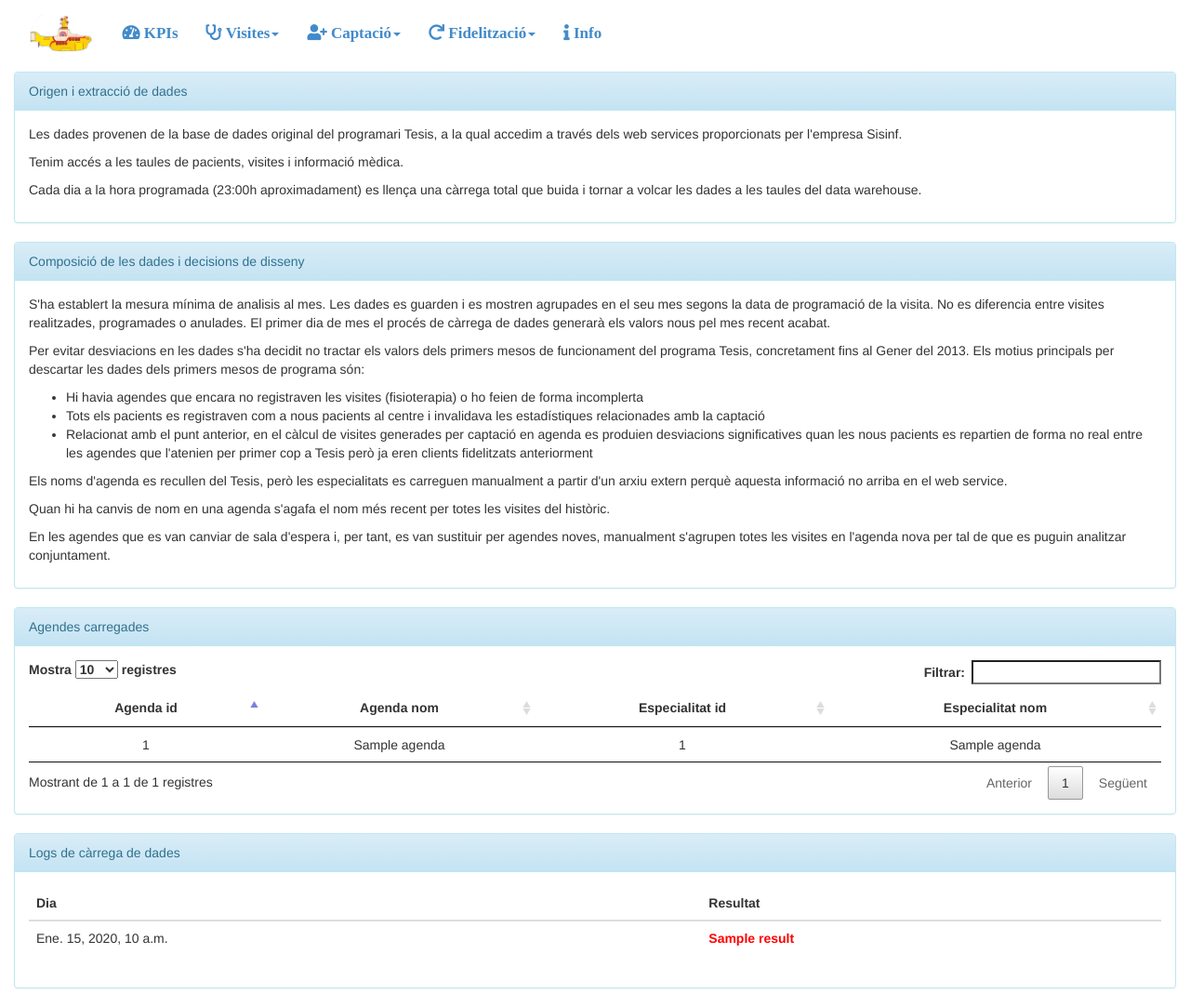
After one commit to fgurri/kpi, a Django app: template nautilus/templates/panelInfo.html in a window 1280 px wide. The commit adds this page. Shown: the whole page at 93% size. Run offline with Django 3.2, Linux system fonts and the light colour scheme; the template is opened without the code that fills it: most values are stand-ins (such as "Sample title", 1, 10 or a date in 2020); some libraries are stand-ins or nearby versions.

Commit message:
new icons. Info tab. added columns to kpi agendas

```diff
--- a/doc/create_tables.sql
+++ b/doc/create_tables.sql
@@ -65,3 +65,9 @@ CREATE TABLE `dm_first_visit` (
   `f_agendesDiferents` int(11) DEFAULT NULL,
   PRIMARY KEY (`f_numHistoria`)
 ) ENGINE=InnoDB DEFAULT CHARSET=utf8;
+
+CREATE TABLE `dm_load_log` (
+  `f_date` timestamp NOT NULL DEFAULT current_timestamp() ON UPDATE current_timestamp(),
+  `f_result` varchar(10) DEFAULT NULL,
+  PRIMARY KEY (`f_date`)
+) ENGINE=InnoDB DEFAULT CHARSET=utf8;
--- a/nautilus/plots.py
+++ b/nautilus/plots.py
@@ -605,7 +605,7 @@ def plot_evolution_new_patients_per_spec(p_id_especiality=None, p_id_agenda=None
                                              password=config.get('DatabaseSection', 'database.password'))
         if connection.is_connected():
             sql = 'SELECT f_month as Mes, CONCAT(LEFT(f_month,4), "-", f_monthname) as MesNom, sum(f_newPatients) as NewPatients from dm2_newpatient_per_month_agenda WHERE '
-            if p_id_especiality is None and p_id_agenda is None:
+            if (p_id_especiality is None or p_id_especiality == '') and p_id_agenda is None:
                 p_id_especiality = 19# medicina general per defecte
             if (p_id_especiality is not None) and p_id_especiality != "":
                 sql = sql + 'f_idEspecialitat=' + str(p_id_especiality) + ' '
--- a/nautilus/static/css/nautilus.css
+++ b/nautilus/static/css/nautilus.css
@@ -12,3 +12,21 @@
    margin-bottom: 0px;
    padding-bottom: 0px;
 }
+.inc_positive {
+    font-weight: bold;
+    color: green;
+}
+
+.inc_negative {
+    font-weight: bold;
+    color: red;
+}
+
+.log_ok {
+    font-weight: bold;
+    color: green;
+}
+.log_error  {
+    font-weight: bold;
+    color: red;
+}
--- a/nautilus/templates/base.html
+++ b/nautilus/templates/base.html
@@ -24,36 +24,37 @@
 
             <!-- Collect the nav links, forms, and other content for toggling -->
               <ul class="nav navbar-nav">
-                <li ><a href="dashboard"><span class="fas fa-chart-area">&nbsp;KPIs</span></a></li>
+                <li ><a href="dashboard"><span class="fas fa-tachometer-alt">&nbsp;KPIs</span></a></li>
                 <li class="dropdown">
-                  <a href="#" class="dropdown-toggle" data-toggle="dropdown" role="button" aria-haspopup="true" aria-expanded="false"><span class="fas fa-chart-area">&nbsp;Visites</span><span class="caret"></span></a>
+                  <a href="#" class="dropdown-toggle" data-toggle="dropdown" role="button" aria-haspopup="true" aria-expanded="false"><span class="fas fa-stethoscope">&nbsp;Visites</span><span class="caret"></span></a>
                   <ul class="dropdown-menu">
-                    <li><a href="pm"><span class="fas fa-chart-area">&nbsp;Evolució</span></a></li>
-                    <li><a href="pepm"><span class="fas fa-chart-area">&nbsp;Evolució per especialitat</span></a></li>
-                    <li><a href="papm"><span class="fas fa-chart-area">&nbsp;Evolució Per agenda</span></a></li>
-                    <li><a href="pcpe"><span class="fas fa-chart-area">&nbsp;Distribució per especialitat en periode sel·leccionat</span></a></li>
+                    <li><a href="pm"><span class="fas fa-chart-line">&nbsp;Evolució</span></a></li>
+                    <li><a href="pepm"><span class="fas fa-chart-line">&nbsp;Evolució per especialitat</span></a></li>
+                    <li><a href="papm"><span class="fas fa-chart-line">&nbsp;Evolució Per agenda</span></a></li>
+                    <li><a href="pcpe"><span class="fas fa-chart-pie">&nbsp;Distribució per especialitat en periode sel·leccionat</span></a></li>
                   </ul>
                 </li>
                 <li class="dropdown">
-                  <a href="#" class="dropdown-toggle" data-toggle="dropdown" role="button" aria-haspopup="true" aria-expanded="false"><span class="fas fa-chart-area">&nbsp;Captació</span><span class="caret"></span></a>
+                  <a href="#" class="dropdown-toggle" data-toggle="dropdown" role="button" aria-haspopup="true" aria-expanded="false"><span class="fas fa-user-plus">&nbsp;Captació</span><span class="caret"></span></a>
                   <ul class="dropdown-menu">
                     <li><a href="nppepm"><span class="fas fa-chart-area">&nbsp;Evolució de la distribució per especialitat</span></a></li>
-                    <li><a href="nppe"><span class="fas fa-chart-area">&nbsp;Distribució per especialitat en periode sel·leccionat</span></a></li>
-                    <li><a href="nptpe"><span class="fas fa-chart-area">&nbsp;Pacients nous per especialitat</span></a></li>
+                    <li><a href="nppe"><span class="fas fa-chart-pie">&nbsp;Distribució per especialitat en periode sel·leccionat</span></a></li>
+                    <li><a href="nptpe"><span class="fas fa-chart-line">&nbsp;Pacients nous per especialitat</span></a></li>
                   </ul>
                 </li>
                 <li class="dropdown">
-                  <a href="#" class="dropdown-toggle" data-toggle="dropdown" role="button" aria-haspopup="true" aria-expanded="false"><span class="fas fa-chart-area">&nbsp;Fidelització</span><span class="caret"></span></a>
+                  <a href="#" class="dropdown-toggle" data-toggle="dropdown" role="button" aria-haspopup="true" aria-expanded="false"><span class="fas fa-redo">&nbsp;Fidelització</span><span class="caret"></span></a>
                   <ul class="dropdown-menu">
-                    <li><a href="fbpa"><span class="fas fa-chart-area">&nbsp;Visites totals per captació en agenda</span></a></li>
-                    <li><a href="fbpaps"><span class="fas fa-chart-area">&nbsp;Visites totals per captació en agenda per especialitat</span></a></li>
-                    <li><a href="fpa"><span class="fas fa-chart-area">&nbsp;Frequentació per agenda</span></a></li>
-                    <li><a href="lvpm"><span class="fas fa-chart-area">&nbsp;Conteig últimes visites</span></a></li>
-                    <li><a href="vpp"><span class="fas fa-chart-area">&nbsp;Distribució número de visites per pacient</span></a></li>
+                    <li><a href="fbpa"><span class="fas fa-chart-bar">&nbsp;Visites totals per captació en agenda</span></a></li>
+                    <li><a href="fbpaps"><span class="fas fa-chart-bar">&nbsp;Visites totals per captació en agenda per especialitat</span></a></li>
+                    <li><a href="fpa"><span class="fas fa-chart-line">&nbsp;Frequentació per agenda</span></a></li>
+                    <li><a href="lvpm"><span class="fas fa-chart-line">&nbsp;Conteig últimes visites</span></a></li>
+                    <li><a href="vpp"><span class="fas fa-chart-bar">&nbsp;Distribució número de visites per pacient</span></a></li>
                     <li><a href="pcpf"><span class="fas fa-chart-area">&nbsp;Distribució de pacients casuals vs fidelitzats</span></a></li>
-                    <li><a href="dtlv"><span class="fas fa-chart-area">&nbsp;Conteig mesos des de última visita</span></a></li>
+                    <li><a href="dtlv"><span class="fas fa-chart-bar">&nbsp;Conteig mesos des de última visita</span></a></li>
                   </ul>
                 </li>
+                <li ><a href="info"><span class="fas fa-info">&nbsp;Info</span></a></li>
               </ul>
 
           </div><!-- /.container-fluid -->
--- /dev/null
+++ b/nautilus/templates/panelInfo.html
@@ -0,0 +1,98 @@
+{% extends "base.html" %}
+{% block content %}
+
+<div class="panel panel-info">
+    <div class="panel-heading">
+        Origen i extracció de dades
+    </div>
+    <div class="panel-body">
+        <p>
+            Les dades provenen de la base de dades original del programari Tesis, a la qual accedim a través dels web services proporcionats per l'empresa Sisinf.
+        </p>
+        <p>
+            Tenim accés a les taules de pacients, visites i informació mèdica.
+        </p>
+        <p>
+            Cada dia a la hora programada (23:00h aproximadament) es llença una càrrega total que buida i tornar a volcar les dades a les taules del data warehouse.
+        </p>
+    </div>
+</div>
+<div class="panel panel-info">
+    <div class="panel-heading">
+        Composició de les dades i decisions de disseny
+    </div>
+    <div class="panel-body">
+        <p>
+            S'ha establert la mesura mínima de analisis al mes. Les dades es guarden i es mostren agrupades en el seu mes segons la data de programació de la visita. No es diferencia entre visites realitzades, programades o anulades. El primer dia de mes el procés de càrrega de dades generarà els valors nous pel mes recent acabat.
+        </p>
+        <p>
+            Per evitar desviacions en les dades s'ha decidit no tractar els valors dels primers mesos de funcionament del programa Tesis, concretament fins al Gener del 2013.
+            Els motius principals per descartar les dades dels primers mesos de programa són:
+            <ul>
+                <li>Hi havia agendes que encara no registraven les visites (fisioterapia) o ho feien de forma incomplerta</li>
+                <li>Tots els pacients es registraven com a nous pacients al centre i invalidava les estadístiques relacionades amb la captació</li>
+                <li>Relacionat amb el punt anterior, en el càlcul de visites generades per captació en agenda es produien desviacions significatives quan les nous pacients es repartien de forma no real entre les agendes que l'atenien per primer cop a Tesis però ja eren clients fidelitzats anteriorment</li>
+            </ul>
+        </p>
+        <p>
+            Els noms d'agenda es recullen del Tesis, però les especialitats es carreguen manualment a partir d'un arxiu extern perquè aquesta informació no arriba en el web service.
+        </p>
+        <p>
+            Quan hi ha canvis de nom en una agenda s'agafa el nom més recent per totes les visites del històric.
+        </p>
+        <p>
+            En les agendes que es van canviar de sala d'espera i, per tant, es van sustituir per agendes noves, manualment s'agrupen totes les visites en l'agenda nova per tal de que es puguin analitzar conjuntament.
+        </p>
+    </div>
+</div>
+
+
+<div class="panel panel-info">
+    <div class="panel-heading">
+        Agendes carregades
+    </div>
+    <div class="panel-body">
+        <table class="table table-hover table-dataTable">
+            <thead>
+                <th class="text-center">Agenda id</th>
+                <th class="text-center">Agenda nom</th>
+                <th class="text-center">Especialitat id</th>
+                <th class="text-center">Especialitat nom</th>
+            </thead>
+            <tbody>
+                {% for agenda in agendas_list %}
+                    <tr>
+                        <td class="text-center">{{agenda.id}}</td>
+                        <td class="text-center">{{agenda.name}}</td>
+                        <td class="text-center">{{agenda.spec_id}}</td>
+                        <td class="text-center">{{agenda.spec_name}}</td>
+                    </tr>
+                {% endfor %}
+            </tbody>
+        </table>
+    </div>
+</div>
+
+<div class="panel panel-info">
+    <div class="panel-heading">
+        Logs de càrrega de dades
+    </div>
+    <div class="panel-body">
+        <table class="table table-responsive table-hover">
+            <thead>
+                <th>Dia</th>
+                <th>Resultat</th>
+            </thead>
+            <tbody>
+                {% for log_entry in load_array %}
+                    {% if log_entry.result == "OK" %}
+                        <tr><td>{{log_entry.load_date}}</td><td><span class="log_ok">{{log_entry.result}}</span></td></tr>
+                    {% else %}
+                        <tr><td>{{log_entry.load_date}}</td><td><span class="log_error">{{log_entry.result}}</span></td></tr>
+                    {% endif %}
+                {% endfor %}
+            </tbody>
+        </table>
+    </div>
+</div>
+{% endblock %}
--- a/nautilus/urls.py
+++ b/nautilus/urls.py
@@ -17,5 +17,6 @@ urlpatterns = [
     path('lvpm', views.plot_last_visits_per_month, name='lvpm'),
     path('vpp', views.plot_visits_per_patient, name='vpp'),
     path('pcpf', views.plot_casual_vs_fidelizied, name='pcpf'),
-    path('dtlv', views.plot_distance_to_lastmonth, name='dtlv')
+    path('dtlv', views.plot_distance_to_lastmonth, name='dtlv'),
+    path('info', views.info, name='info')
 ]
--- a/nautilus/views.py
+++ b/nautilus/views.py
@@ -4,6 +4,11 @@ from django.shortcuts import render
 import datetime
 import dateutil.relativedelta
 import nautilus.utils as u
+
+
+def info(request):
+    return render(request, 'panelInfo.html', {'load_array': q.get_last_loads(5),
+                                            'agendas_list': q.get_Agendas()})
 
 
 def dashboard(request):
@@ -19,6 +24,7 @@ def dashboard(request):
     return render(request, 'dashboard.html', {
         'v_last_month': u.yyyymmToMonthName(last_month),
         'v_last_month_last_year': u.yyyymmToMonthName(last_month_last_year),
+        'v_previous_month': u.yyyymmToMonthName(u.yyyymm_add_months(last_month, -1)),
         'v_visits_total' : total_vis,
         'v_visits_current_year': vis,
         'v_visits_last_year': last_vis,
```
Also changed, not shown: nautilus/queries.py (+73 -10 lines), nautilus/templates/dashboard.html (+14 -2 lines), nautilus/utils.py (+10 -0 lines), 1 other file.
